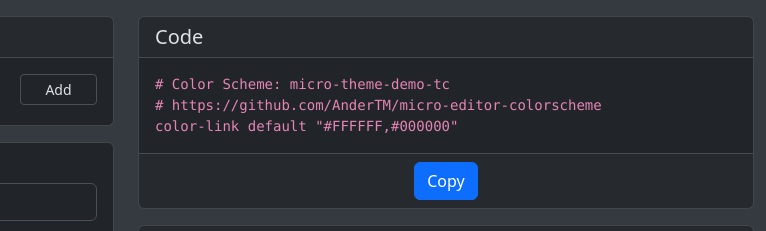
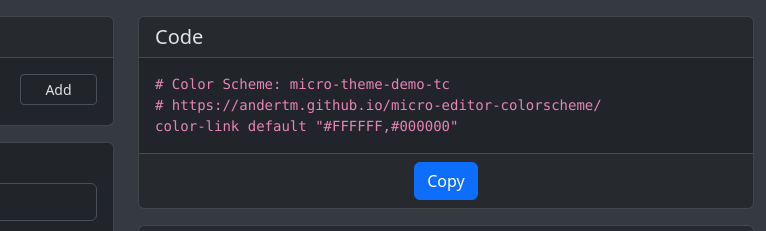
Before and after one commit to AnderTM/micro-editor-colorscheme, a plain HTML site: page index.html in a window 1280 px wide. Shown: the top 231 px of the page, 514-1280 px from the left. Drawn offline with Linux system fonts and the light colour scheme.

Commit message:
FIx url in code

```diff
--- a/index.html
+++ b/index.html
@@ -138,7 +138,7 @@
           <div class="card-body">
             <code class="fs-18" id="schemeResult" v-on:click="copySchemeText">
               <div># Color Scheme: {{ scheme_name }}</div>
-              <div># https://github.com/AnderTM/micro-editor-colorscheme</div>
+              <div># https://andertm.github.io/micro-editor-colorscheme/</div>
               <div v-for="cl in color_links" :key="cl.link_name">
                 <a style="color: inherit" class="text-decoration-none" v-bind:href="'#goto_' + cl.link_name"> {{ !cl.is_active ? '#' : '' }}color-link {{ cl.link_name }} "{{ cl.text_decoration ? cl.text_decoration + ' ' : '' }}{{ cl.font_color ? cl.font_color + ',' : '' }}{{ cl.bg_color ? cl.bg_color : '' }}"</a>
               </div>
```
